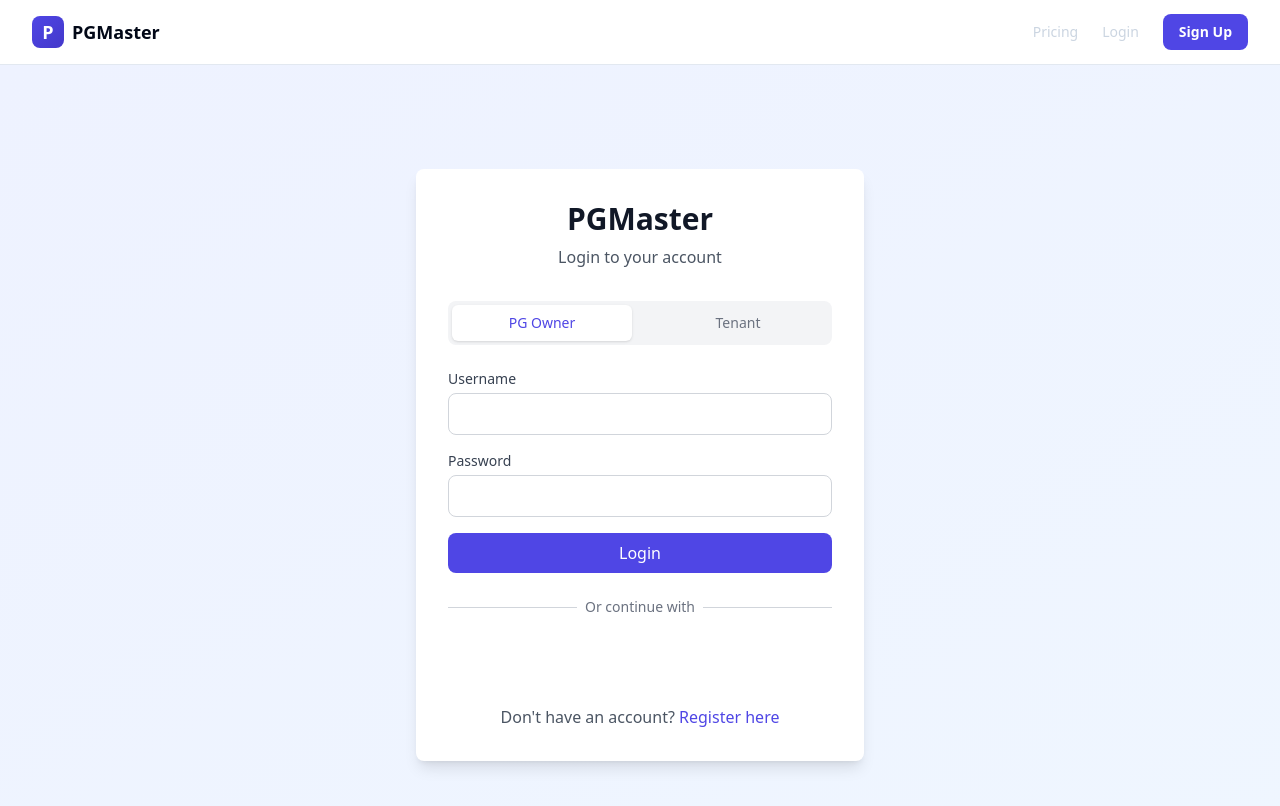
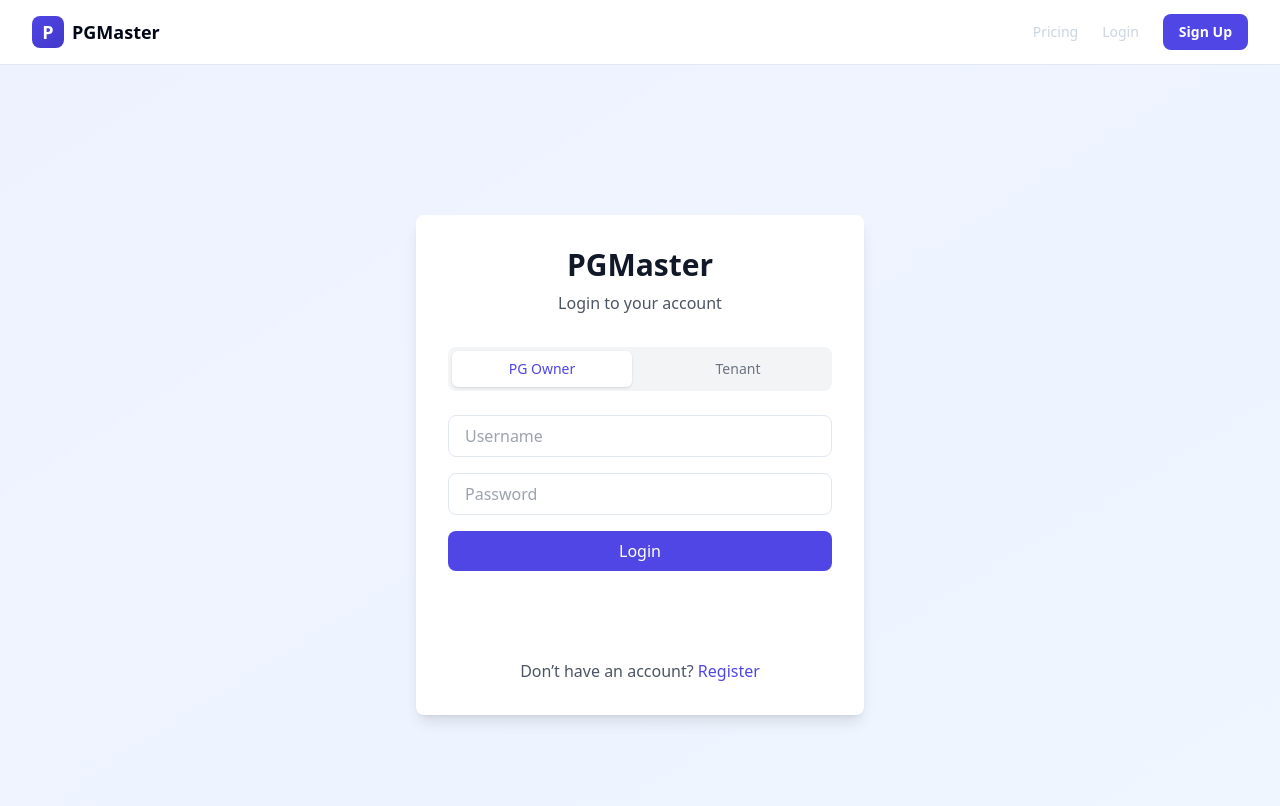
Before and after one commit to Arp2003/pgmaster-frontend, a Next.js app: page /auth/login in a window 1280 px wide. Shown: the top 806 px of the page. Built offline with nearby package versions, Linux system fonts and the light colour scheme.

Commit message:
Update page.tsx

```diff
--- a/app/auth/login/page.tsx
+++ b/app/auth/login/page.tsx
@@ -29,12 +29,47 @@ export default function LoginPage() {
     }
   }, [user, router])
 
-  const handleSubmit = async (e: React.FormEvent) => {
+  const handleSubmit = (e: React.FormEvent) => {
     e.preventDefault()
 
     login(formData, {
-      onSuccess: (response) => {
-        const userRole = response.data.user.role
+      onSuccess: (response: any) => {
+        console.log("LOGIN RESPONSE:", response)
+
+        // ==============================
+        // SAFE TOKEN EXTRACTION
+        // ==============================
+        const data = response?.data || response
+
+        const accessToken =
+          data?.access ||
+          data?.tokens?.access ||
+          data?.data?.access
+
+        const refreshToken =
+          data?.refresh ||
+          data?.tokens?.refresh ||
+          data?.data?.refresh
+
+        const userData =
+          data?.user || data?.data?.user || {}
+
+        // ==============================
+        // STORE TOKENS (IMPORTANT FIX)
+        // ==============================
+        if (accessToken) {
+          localStorage.setItem("access_token", accessToken)
+        }
+
+        if (refreshToken) {
+          localStorage.setItem("refresh_token", refreshToken)
+        }
+
+        // ==============================
+        // ROLE REDIRECT
+        // ==============================
+        const userRole = userData?.role || role
+
         if (userRole === 'pg_owner') {
           router.push('/dashboard')
         } else {
@@ -48,106 +83,121 @@ export default function LoginPage() {
     <div className="min-h-screen flex items-center justify-center bg-gradient-to-br from-indigo-50 to-blue-50 px-4">
       <div className="w-full max-w-md">
         <div className="bg-white rounded-lg shadow-lg p-8">
+
+          {/* HEADER */}
           <div className="text-center mb-8">
             <h1 className="text-3xl font-bold text-gray-900">PGMaster</h1>
             <p className="text-gray-600 mt-2">Login to your account</p>
           </div>
 
+          {/* ROLE SWITCH */}
           <div className="flex gap-4 mb-6 p-1 bg-gray-100 rounded-lg">
             <button
               onClick={() => setRole('pg_owner')}
               className={`flex-1 py-2 text-sm font-medium rounded-md transition ${
-                role === 'pg_owner' ? 'bg-white shadow text-indigo-600' : 'text-gray-500 hover:text-gray-700'
+                role === 'pg_owner'
+                  ? 'bg-white shadow text-indigo-600'
+                  : 'text-gray-500'
               }`}
             >
               PG Owner
             </button>
+
             <button
               onClick={() => setRole('tenant')}
               className={`flex-1 py-2 text-sm font-medium rounded-md transition ${
-                role === 'tenant' ? 'bg-white shadow text-indigo-600' : 'text-gray-500 hover:text-gray-700'
+                role === 'tenant'
+                  ? 'bg-white shadow text-indigo-600'
+                  : 'text-gray-500'
               }`}
             >
               Tenant
             </button>
           </div>
 
+          {/* LOGIN FORM */}
           <form onSubmit={handleSubmit} className="space-y-4">
-            <div>
-              <label className="block text-sm font-medium text-gray-700 mb-1">
-                Username
-              </label>
+
             <input
               type="text"
+              placeholder="Username"
               value={formData.username}
-                onChange={(e) => setFormData({ ...formData, username: e.target.value })}
-                className="w-full px-4 py-2 border border-gray-300 rounded-lg focus:ring-2 focus:ring-indigo-500 focus:border-transparent outline-none"
+              onChange={(e) =>
+                setFormData({ ...formData, username: e.target.value })
+              }
+              className="w-full px-4 py-2 border rounded-lg"
               required
             />
-            </div>
 
-            <div>
-              <label className="block text-sm font-medium text-gray-700 mb-1">
-                Password
-              </label>
             <input
               type="password"
+              placeholder="Password"
               value={formData.password}
-                onChange={(e) => setFormData({ ...formData, password: e.target.value })}
-                className="w-full px-4 py-2 border border-gray-300 rounded-lg focus:ring-2 focus:ring-indigo-500 focus:border-transparent outline-none"
+              onChange={(e) =>
+                setFormData({ ...formData, password: e.target.value })
+              }
+              className="w-full px-4 py-2 border rounded-lg"
               required
             />
-            </div>
 
             <button
               type="submit"
               disabled={isPending}
-              className="w-full bg-indigo-600 hover:bg-indigo-700 text-white font-medium py-2 rounded-lg transition duration-200 disabled:opacity-50"
+              className="w-full bg-indigo-600 text-white py-2 rounded-lg"
             >
-              {isPending ? 'Logging in...' : 'Login'}
+              {isPending ? "Logging in..." : "Login"}
             </button>
           </form>
 
-          <div className="mt-6">
-            <div className="relative">
-              <div className="absolute inset-0 flex items-center">
-                <div className="w-full border-t border-gray-300"></div>
-              </div>
-              <div className="relative flex justify-center text-sm">
-                <span className="px-2 bg-white text-gray-500">Or continue with</span>
-              </div>
-            </div>
+          {/* GOOGLE LOGIN */}
+          <div className="mt-6 flex flex-col items-center gap-2">
 
-            <div className="mt-6 flex justify-center flex-col items-center gap-2">
             <GoogleLogin
               onSuccess={(credentialResponse) => {
                 if (credentialResponse.credential) {
-                    googleLogin({
+                  googleLogin(
+                    {
                       token: credentialResponse.credential,
-                      role
-                    }, {
-                      onSuccess: () => router.push('/dashboard'),
-                    })
+                      role,
+                    },
+                    {
+                      onSuccess: (res: any) => {
+                        const data = res?.data || res
+
+                        localStorage.setItem(
+                          "access_token",
+                          data?.access || data?.token || ""
+                        )
+
+                        localStorage.setItem(
+                          "refresh_token",
+                          data?.refresh || ""
+                        )
+
+                        router.push('/dashboard')
+                      },
+                    }
+                  )
                 }
               }}
-                onError={() => {
-                  console.error('Login Failed')
-                }}
+              onError={() => console.log("Google Login Failed")}
             />
+
             {isGooglePending && (
               <p className="text-sm text-gray-500">
                 Signing in with Google...
               </p>
             )}
           </div>
-          </div>
 
+          {/* REGISTER LINK */}
           <p className="text-center text-gray-600 mt-6">
-            Don't have an account?{' '}
-            <Link href="/auth/register" className="text-indigo-600 hover:text-indigo-700 font-medium">
-              Register here
+            Don’t have an account?{' '}
+            <Link href="/auth/register" className="text-indigo-600">
+              Register
             </Link>
           </p>
+
         </div>
       </div>
     </div>
```
Lines whose indentation alone changed are shown as unchanged.
